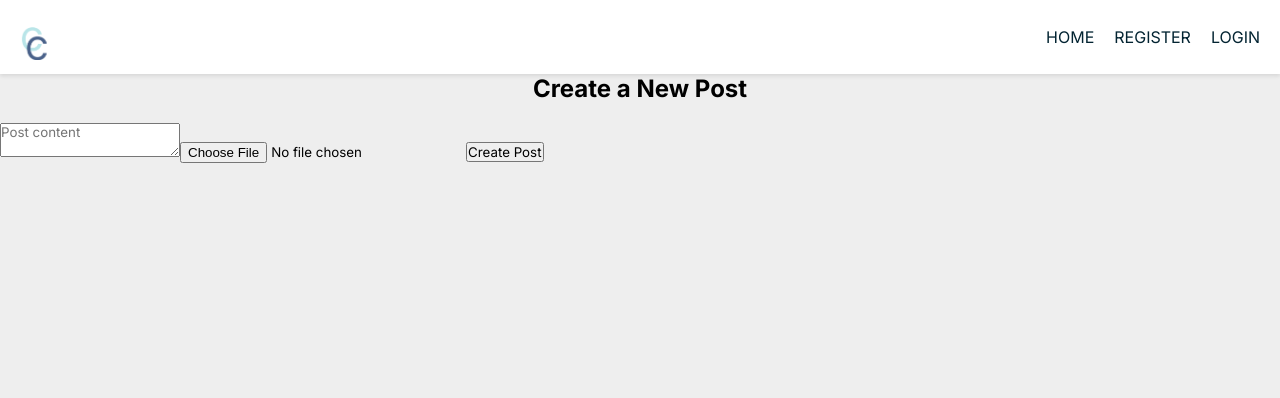
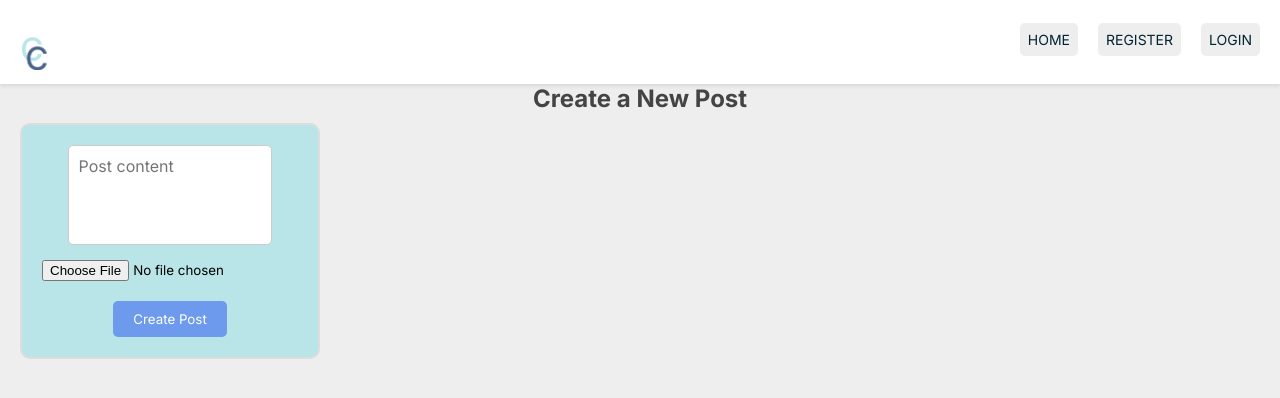
Before and after one commit to atharv020304/CampusConnect, a React (Create React App) app in the folder Frontend/: page /addpost in a window 1280 px wide. Shown: the top 398 px of the page. Built offline with nearby package versions, Linux system fonts and the light colour scheme.

Commit message:
Posts.css

```diff
--- a/Frontend/src/components/Posts.css
+++ b/Frontend/src/components/Posts.css
@@ -1,71 +1,134 @@
-/* Posts.css */
-
-/* Container for all posts */
-.posts-container {
-    max-width: 800px;
-    margin: 0 auto;
-    padding: 20px;
-    font-family: Arial, sans-serif;
+/* Container for the whole posts section */
+h1 {
+    text-align: center;
+    color: #4A628A;
+    margin-bottom: 20px;
+}
+.cont-body{
+    background-color: #DFF2EB;
 }
 
-/* Individual post styling */
-.post {
-    background-color: #f4f4f4;
+/* Styling for the post creation form */
+/* form {
+    display: flex;
+    flex-direction: column;
+    align-items: center;
+    margin-bottom: 20px;
+} */
+form {
+    top: 20px;
+    right: 20px;
+    width: 300px;
+    padding: 20px;
+    background-color: #B9E5E8;
+    border: 2px solid #ddd;
+    border-radius: 10px;
+    margin-left: 20px;
+    z-index: 1000; /* Keep the form on top */
+}
+
+textarea {
+    width: 80%;
+    height: 100px;
+    margin-bottom: 10px;
+    padding: 10px;
+    border: 1px solid #ccc;
+    border-radius: 5px;
+    font-size: 16px;
+    resize: none;
+}
+
+input[type="file"] {
+    margin-bottom: 10px;
+}
+
+button[type="submit"] {
+    padding: 10px 20px;
+    background-color: #6d9aed;
+    color: white;
+    border: none;
+    border-radius: 5px;
+    cursor: pointer;
+}
+
+button[type="submit"]:hover {
+    background-color: #84baef;
+
+}
+
+/* Styling for individual posts */
+div[key] {
+    border: 1px solid #ddd;
     padding: 15px;
     margin-bottom: 20px;
-    border-radius: 10px;
-    box-shadow: 0px 0px 10px rgba(0, 0, 0, 0.1);
+    border-radius: 5px;
+    background-color: #f9f9f9;
 }
 
-/* Post title styling */
-.post h2 {
-    margin-top: 0;
-    color: #333;
+h2 {
+    font-size: 24px;
+    margin-bottom: 10px;
+    color: #444;
 }
 
-/* Post image styling */
-.post-image {
-    max-width: 100%;
-    height: auto;
-    margin-top: 10px;
-    margin-bottom: 10px;
-    border-radius: 8px;
+p {
+    font-size: 16px;
+    color: #555;
 }
 
-/* Comments section */
-.comment {
-    background-color: #ffffff;
-    padding: 10px;
-    margin-bottom: 8px;
-    border: 1px solid #ddd;
+img {
+    margin-top: 10px;
     border-radius: 5px;
 }
 
-/* Textarea for adding comments */
-.comment-input {
+/* Styling for comment section */
+h3 {
+    font-size: 20px;
+    margin-top: 20px;
+}
+
+ul {
+    list-style: none;
+    padding: 0;
+}
+
+li {
+    font-size: 14px;
+    color: #333;
+    background-color: #eee;
+    padding: 8px;
+    margin-bottom: 5px;
+    border-radius: 5px;
+}
+
+/* Comment textarea and submit button */
+textarea#comment {
     width: 100%;
-    height: 60px;
+    height: 50px;
     margin-top: 10px;
-    padding: 8px;
+    padding: 5px;
     border: 1px solid #ccc;
     border-radius: 5px;
-    resize: vertical;
-    box-sizing: border-box;
+    resize: none;
 }
 
-/* Submit button for comments */
-.comment-submit-btn {
-    margin-top: 10px;
-    padding: 8px 12px;
-    background-color: #007bff;
+button {
+    padding: 8px 15px;
+    background-color: #4A628A;
+    color: white;
     border: none;
     border-radius: 5px;
-    color: white;
+    margin-top: 10px;
     cursor: pointer;
-    transition: background-color 0.3s;
 }
 
-/* Hover effect for the comment submit button */
-.comment-submit-btn:hover {
-    background-color: #0056b3;
+button:hover {
+    background-color: #FF9494;
 }
+
+/* Loader and error message styles */
+div {
+    text-align: center;
+    font-size: 16px;
+    color: #666;
+}
```
